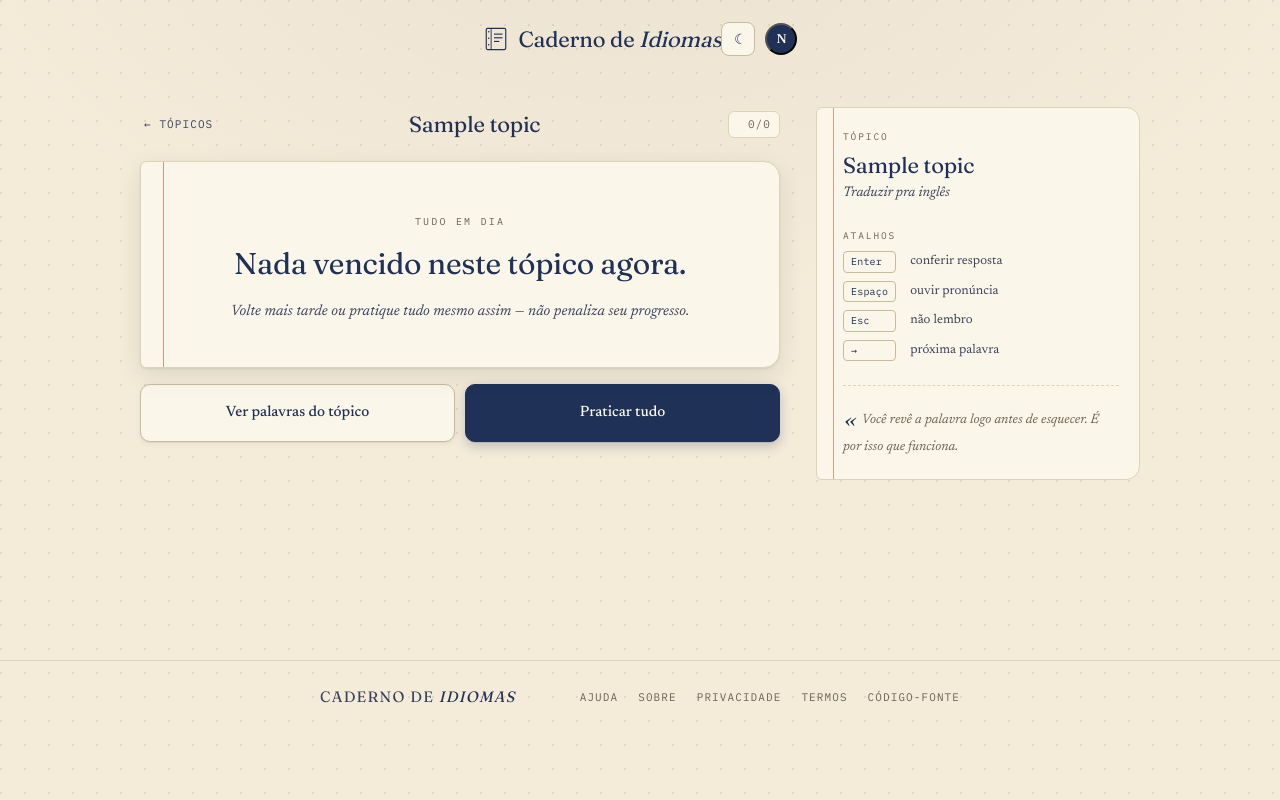
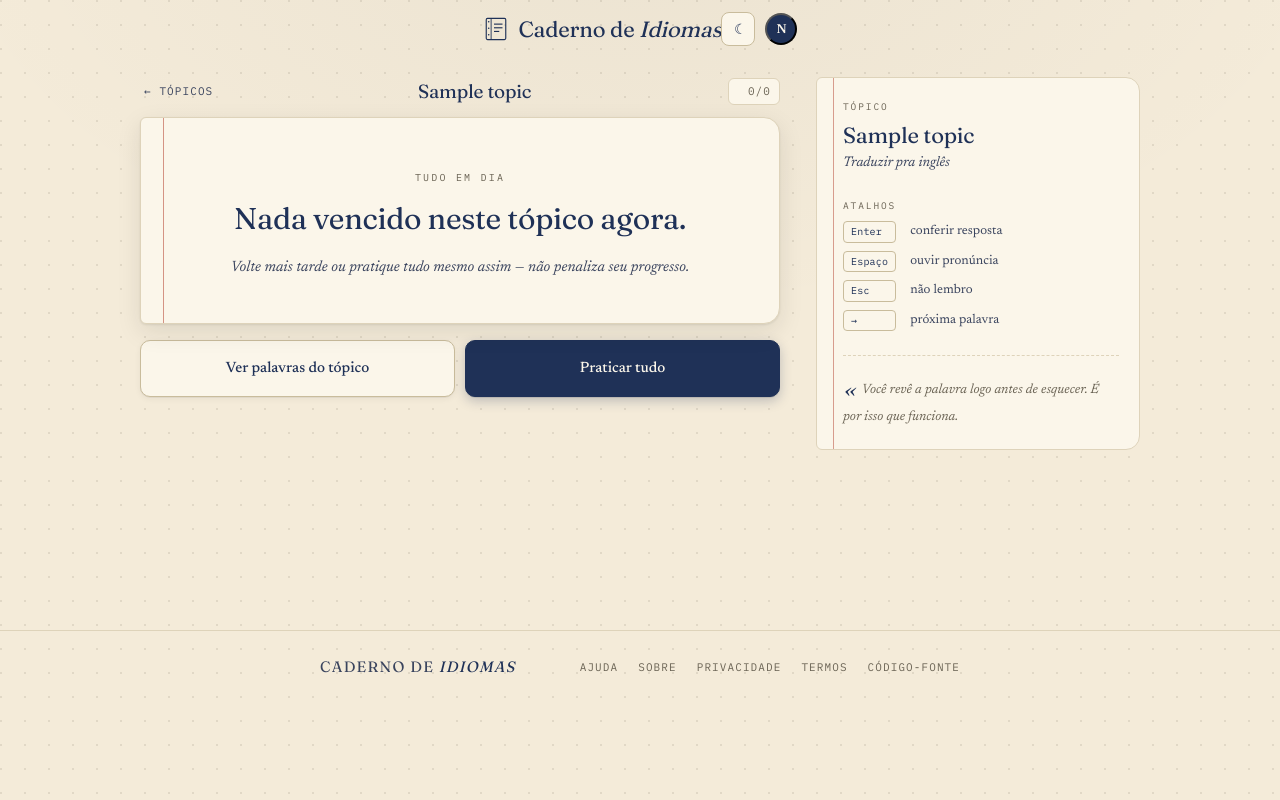
Before and after one commit to guiolindo/Idiomas, a Django app: a page that uses flashcards/templates/flashcards/study.html in a window 1280 px wide. Run offline with Django 5.2, Linux system fonts and the light colour scheme; a user stored in the database is signed in; data comes from the database, SQL or seed files in the repository; tables that the repository leaves empty hold one stand-in row (values such as "Sample post"); data that the repository does not hold is empty; some web fonts are replaced.

Commit message:
Reduzir scroll — card entra na dobra sem rolar
Antes voce tinha que rolar ate encontrar o cartao de estudo:
topnav 22+14px, study-head 22px+20mb, voice-intro caixa grande
sempre expandida, mode-badge duplicando o painel lateral, card
com min-height 340 e padding 48/32. Somava >500px antes do 'filho'
aparecer.

Agora:
- topnav padding 12/8 (era 22/14)
- .app top padding 12-18 (era 20-32)
- study-head title 19px (era 22), mb 10 (era 20)
- voice-intro vira <details> collapsed com pill 'Falar e comparar
  — como funciona ↓' que o usuario abre se quiser; econimiza ~90px
- mode-badge some em paisagem (o painel lateral ja mostra)
- .card min-height 220 (era 340), padding 28/24 (era 48/32)

O usuario ve o cartao imediatamente ao entrar na tela.

Co-Authored-By: Claude Opus 4.7 <noreply@anthropic.com>

```diff
--- a/flashcards/static/flashcards/css/style.css
+++ b/flashcards/static/flashcards/css/style.css
@@ -128,7 +128,7 @@ a{ color:inherit }
 /* Top nav — filete simples, tipografia com hierarquia */
 .topnav{
   display:flex; align-items:center; justify-content:space-between;
-  max-width:560px; margin:0 auto; padding:22px 18px 14px;
+  max-width:560px; margin:0 auto; padding:12px 18px 8px;
 }
 .topnav-brand{
   font-family:var(--display); font-weight:400; font-size:22px; text-decoration:none; color:var(--ink);
@@ -176,14 +176,14 @@ a{ color:inherit }
    o app parecer um formulário no meio de um monitor de 24". Mas texto
    corrido (parágrafos) continua limitado a ~60ch pra ler bem — quem
    alarga é o layout de cards e o hero. */
-.app{ max-width:560px; margin:0 auto; padding:20px 18px 96px; }
+.app{ max-width:560px; margin:0 auto; padding:12px 18px 96px; }
 @media (min-width: 900px){
-  .app{ max-width:860px; padding:28px 32px 96px; }
+  .app{ max-width:860px; padding:16px 32px 96px; }
   .topnav, .topnav-rule{ max-width:860px; }
   .footer-inner{ max-width:860px; }
 }
 @media (min-width: 1280px){
-  .app{ max-width:1080px; padding:32px 40px 120px; }
+  .app{ max-width:1080px; padding:18px 40px 120px; }
   .topnav, .topnav-rule{ max-width:1080px; }
   .footer-inner{ max-width:1080px; }
 }
@@ -522,10 +522,10 @@ footer{
 }
 
 /* ==== Tela de estudo — o coração da experiência ==== */
-.study-head{ display:flex; align-items:center; justify-content:space-between; gap:10px; margin-bottom:20px; }
+.study-head{ display:flex; align-items:center; justify-content:space-between; gap:10px; margin-bottom:10px; }
 .back{ font-family:var(--mono); font-size:11px; color:var(--ink-2); text-decoration:none; padding:6px 8px 6px 4px; border-radius:8px; letter-spacing:.1em; text-transform:uppercase; }
 .back:hover{ color:var(--ink) }
-.study-head .title{ font-family:var(--display); font-weight:400; font-size:22px; letter-spacing:-.01em; text-align:center; flex:1; }
+.study-head .title{ font-family:var(--display); font-weight:400; font-size:19px; letter-spacing:-.01em; text-align:center; flex:1; }
 /* Contador "1/5" no header da tela de estudo. Renomeado de .progress
    pra .study-count porque .tile.progress (card iniciado) herdava o
    text-align:right e empurrava o título pra direita no grid da home. */
--- a/flashcards/templates/flashcards/study.html
+++ b/flashcards/templates/flashcards/study.html
@@ -24,9 +24,10 @@
 {% else %}
 
 {% if study_mode == 'voz' %}
-<div class="voice-intro">
-  <b>Falar e comparar</b> — você fala em inglês, depois ouve o áudio modelo e se auto-avalia (Errei / Quase / Sabia). O app <b>não dá nota de pronúncia</b> — pra não penalizar sotaque brasileiro correto. Você é o juiz.
-</div>
+<details class="voice-intro">
+  <summary>Falar e comparar — como funciona</summary>
+  <p>Você fala em inglês, depois ouve o áudio modelo e se auto-avalia (Errei / Quase / Sabia). O app <b>não dá nota de pronúncia</b> — pra não penalizar sotaque brasileiro correto. Você é o juiz.</p>
+</details>
 {% endif %}
 
 {% if session_capped %}
```
Also changed, not shown: other parts of flashcards/static/flashcards/css/style.css (+27 -9 lines).
